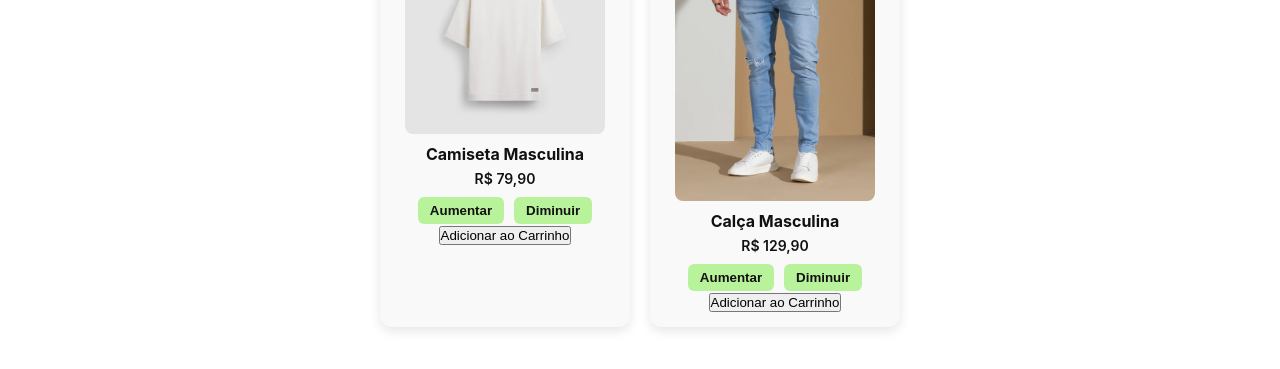
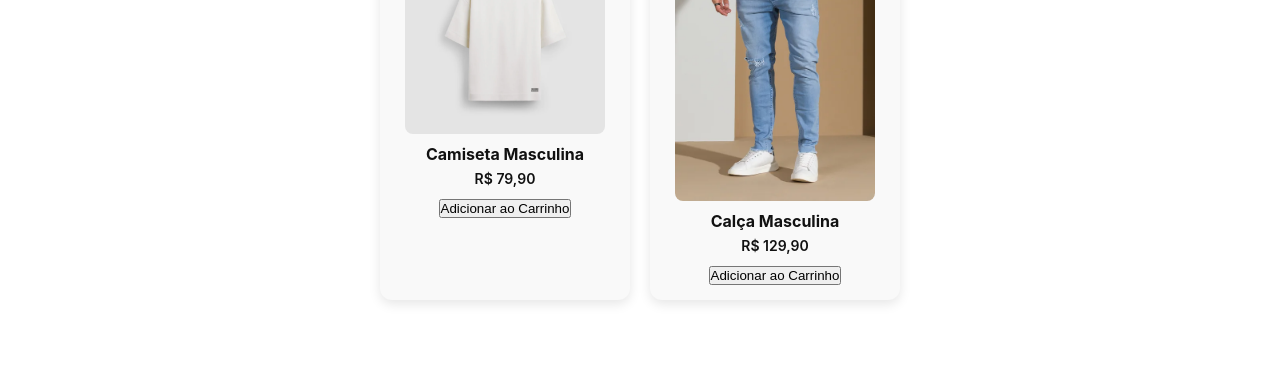
Before and after one commit to GuilhermeChedid/ByteStore, a plain HTML site: page masculina.html in a window 1280 px wide. Shown: the part 225-594 px from the top of the page. Drawn offline with Linux system fonts and the light colour scheme.

Commit message:
meu commit

```diff
--- a/masculina.html
+++ b/masculina.html
@@ -33,10 +33,7 @@
             <div class="product-info">
                 <h3>Camiseta Masculina</h3>
                 <p class="price">R$ 79,90</p>
-                <div class="size-buttons">
-                    <button onclick="resizeImg('masc1', 1.1)">Aumentar</button>
-                    <button onclick="resizeImg('masc1', 0.9)">Diminuir</button>
-                </div>
+
                 <button onclick="addToCart('Camiseta Masculina',79.90)">Adicionar ao Carrinho</button>
             </div>
         </div>
@@ -46,10 +43,7 @@
             <div class="product-info">
                 <h3>Calça Masculina</h3>
                 <p class="price">R$ 129,90</p>
-                <div class="size-buttons">
-                    <button onclick="resizeImg('masc2', 1.1)">Aumentar</button>
-                    <button onclick="resizeImg('masc2', 0.9)">Diminuir</button>
-                </div>
+
                 <button onclick="addToCart('Calça Masculina',129.90)">Adicionar ao Carrinho</button>
             </div>
         </div>
```
Also changed, not shown: feminina.html (+2 -8 lines).
